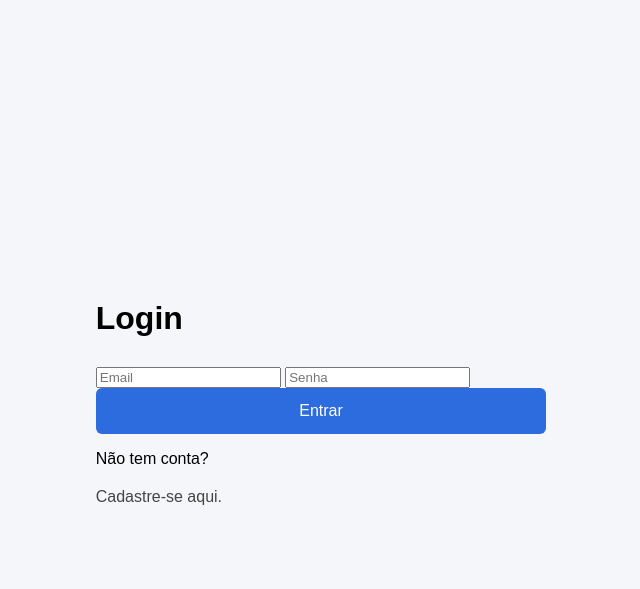
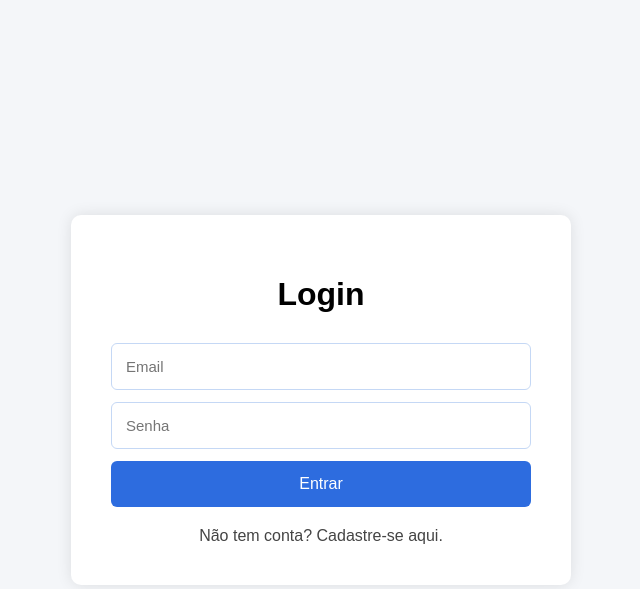
Before and after one commit to jessika-souzaa/Ponto_facil, a Flask app: page /login in a window 1280 px wide. Shown: the top 589 px of the page, without its empty margins (319-959 px from the left). Run offline with Flask 3, Linux system fonts and the light colour scheme.

Commit message:
ajuste layout login e cadastro

```diff
--- a/static/style.css
+++ b/static/style.css
@@ -46,3 +46,39 @@
     text-decoration:none;
     color:#444;
 }
+
+/* Inputs do login */
+.input {
+    display: block;
+    width: 100%;
+    padding: 14px;
+    margin-bottom: 12px;
+    border: 1.5px solid #d0e8ff;
+    border-radius: 8px;
+    font-size: 15px;
+    outline: none;
+    box-sizing: border-box;
+    transition: border-color 0.3s;
+}
+
+.input:focus {
+    border-color: #4facfe;
+}
+
+/* Inputs do cadastro */
+.input {
+    display: block;
+    width: 100%;
+    padding: 14px;
+    margin-bottom: 12px;
+    border: 1.5px solid #c5d8f5;
+    border-radius: 6px;
+    font-size: 15px;
+    outline: none;
+    box-sizing: border-box;
+    transition: border-color 0.3s;
+}
+
+.input:focus {
+    border-color: #2d6cdf;
+}
--- a/templates/cadastro.html
+++ b/templates/cadastro.html
@@ -12,8 +12,8 @@
 <h1>Criar Conta</h1>
 
 <form method="POST">
-    <input type="email" name="email" placeholder="Email" required>
-    <input type="password" name="senha" placeholder="Senha" required>
+    <input class="input" type="email" name="email" placeholder="Email" required>
+    <input class="input" type="password" name="senha" placeholder="Senha" required>
     <button type="submit">Cadastrar</button>
 </form>
 
--- a/templates/login.html
+++ b/templates/login.html
@@ -7,28 +7,17 @@
 
 <body>
 
-<div class="home-container">
-
-<div class="card">
+<div class="container">
 
   <h1>Login</h1>
 
   <form method="POST">
-
     <input class="input" type="text" name="email" placeholder="Email" required>
-
     <input class="input" type="password" name="senha" placeholder="Senha" required>
-
-<button class="btn" type="submit">Entrar</button>
-
+    <button type="submit">Entrar</button>
   </form>
 
-<p class="link">
-Não tem conta?
-<a href="/cadastro">Cadastre-se aqui.</a>
-</p>
-
-</div>
+  <a href="/cadastro">Não tem conta? Cadastre-se aqui.</a>
 
 </div>
 
```
Also changed, not shown: database.db, static/static/style.css (line endings or trailing spaces), 1 other file. Lines whose indentation alone changed are shown as unchanged.
